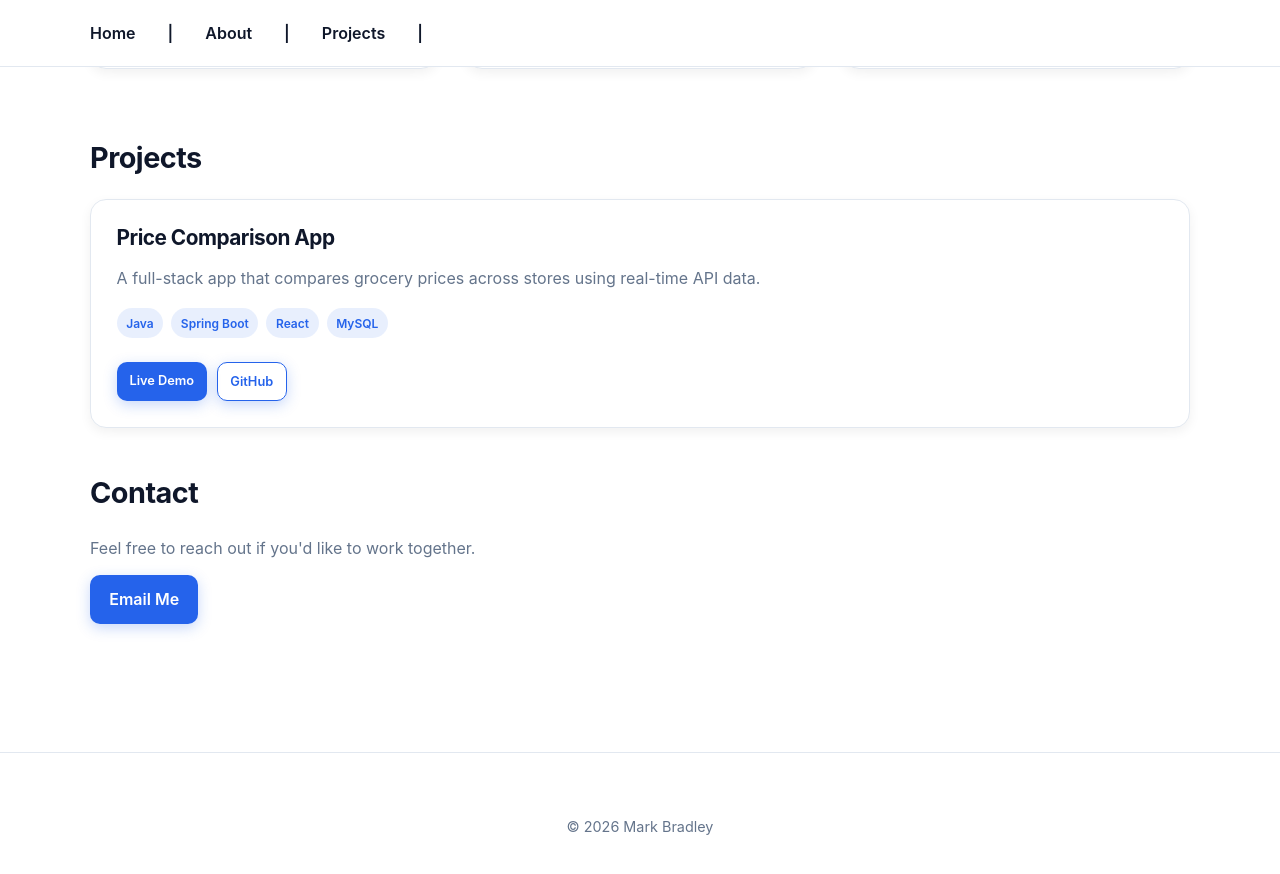
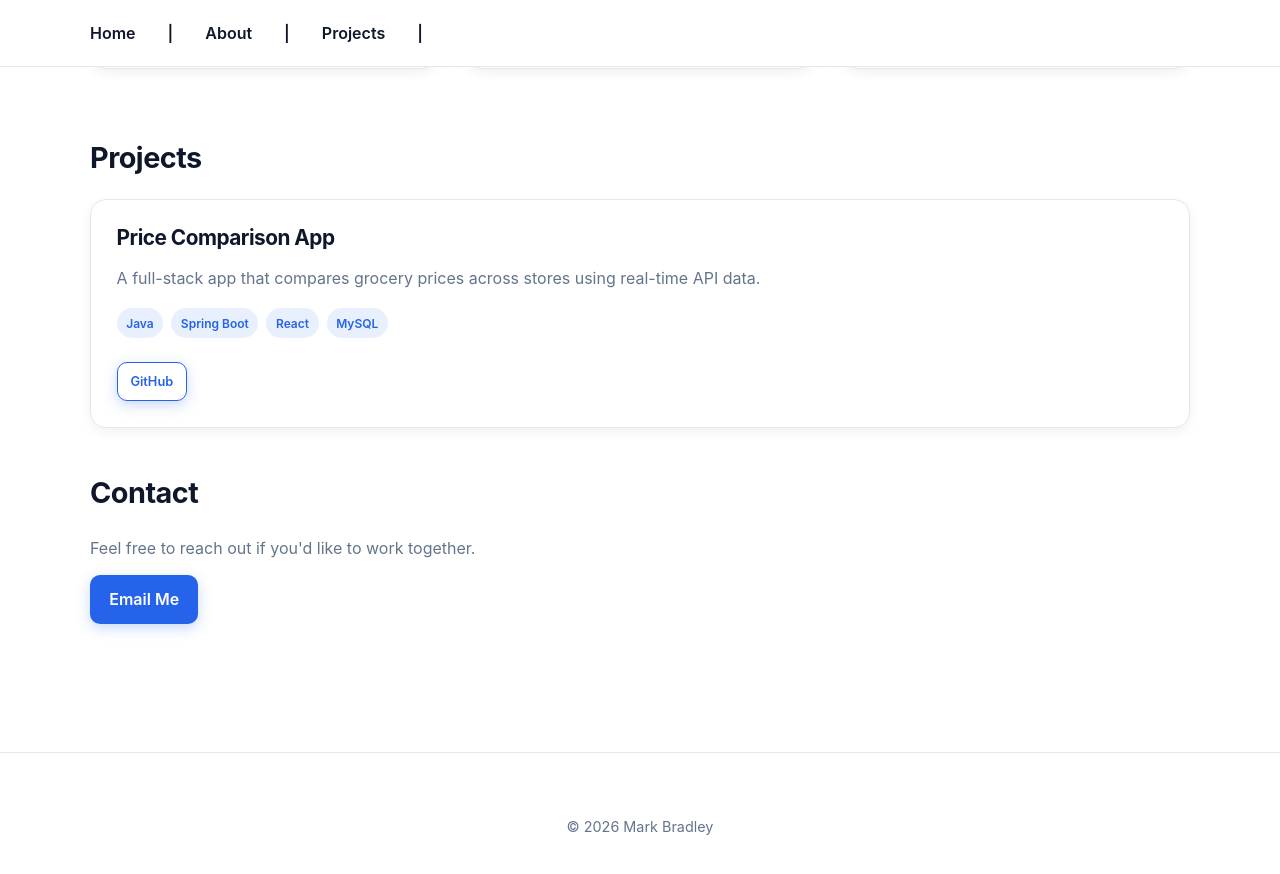
Before and after one commit to mark-bradley1/mark-bradley1.github.io, a Jekyll site: the page built from index.md, in a window 1280 px wide and 900 px high, scrolled down 804 px. Shown: the top 874 px of the window. Built offline with Jekyll 4.4.1, drawn with Linux system fonts in a browser that asks for light colours.

Commit message:
Update links to GitHub and email address

```diff
--- a/index.md
+++ b/index.md
@@ -57,8 +57,7 @@ title: Home
       </div>
 
       <div class="project-footer">
-        <a href="#" class="button small">Live Demo</a>
-        <a href="#" class="button small secondary">GitHub</a>
+        <a href="https://github.com/mark-bradley1/Unit2-Final-Project-Price-Comparison" class="button small secondary">GitHub</a>
       </div>
     </div>
 
@@ -68,5 +67,5 @@ title: Home
 <section id="contact" class="fade-in">
   <h2>Contact</h2>
   <p>Feel free to reach out if you'd like to work together.</p>
-  <a href="mailto:your@email.com" class="button">Email Me</a>
+  <a href="mailto:mbradle15@gmail.com" class="button">Email Me</a>
 </section>
```
